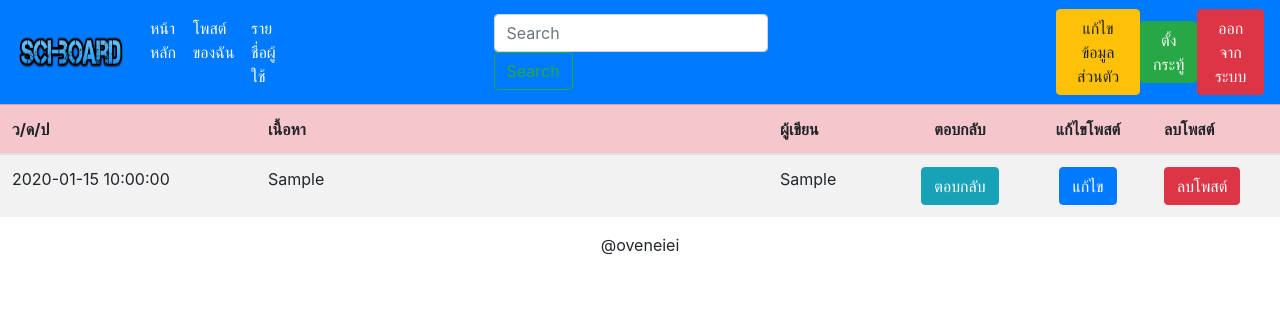
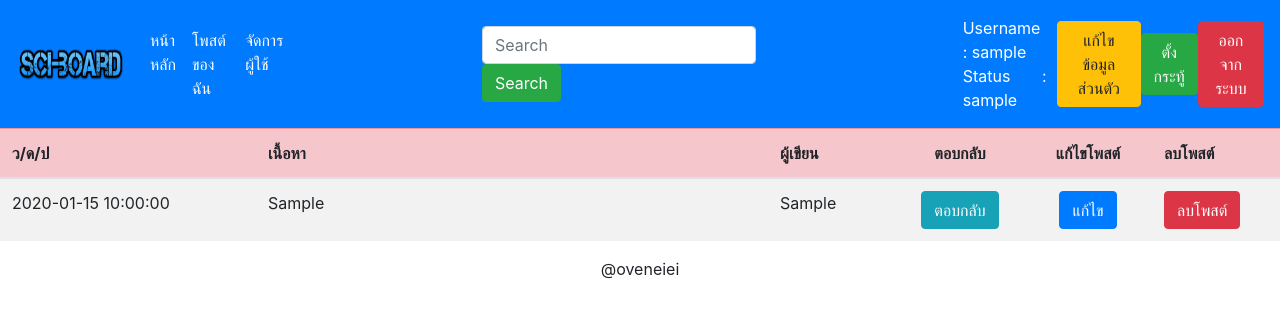
Before and after one commit to Adeptgg12/WEBBOARD, a PHP site: page /testadmin.php in a window 1280 px wide. Shown: the top 318 px of the page. Run offline with PHP 8.4, Linux system fonts and the light colour scheme; the visitor is signed in with stand-in values (Sample User, id 1); tables that the repository leaves empty or names only in its code hold one stand-in row (values such as "Sample post"); data that the repository does not hold is empty; some libraries are stand-ins or nearby versions.

Commit message:
show username+status

```diff
--- a/testadmin.php
+++ b/testadmin.php
@@ -54,19 +54,28 @@ try {
                             $Status = $_SESSION['Status'];
                             if ($Status == "ADMIN") {
                                 echo '<li class="nav-item active">
-                                <a class="nav-link" href="testadmin.php">หลังบ้าน<span class="sr-only">(current)</span></a>
+                                <a class="nav-link" href="testadmin.php">จัดการโพสต์<span class="sr-only">(current)</span></a>
                             </li>';
                             }
                             else{}
                             ?>
                             <li class="nav-item active">
-                                <a class="nav-link" href="listmember.php">รายชื่อผู้ใช้<span class="sr-only">(current)</span></a>
+                                <a class="nav-link" href="listmember.php">จัดการผู้ใช้<span class="sr-only">(current)</span></a>
                             </li>
                         </ul>
-                        <form method="post" class="form-inline my-2 my-lg-0" style="margin-left: 18%; margin-right: 25%;" action="search.php">
+                        <form method="post" class="form-inline my-2 my-lg-0" style="margin-left: 17%; margin-right: 17%;" action="search.php">
                             <input class="form-control mr-sm-2" type="search" placeholder="Search" aria-label="Search" name="search">
-                            <button class="btn btn-outline-success my-2 my-sm-0" type="submit">Search</button>
+                            <button class="btn btn-success my-2 my-sm-0" type="submit">Search</button>
                         </form>
+                        <ul class="navbar-nav mr-auto">
+                            <li class="nav-item active">
+                                <a class="nav-link"> Username : <?php echo $_SESSION['username']; ?> <br>
+                                Status&nbsp; &nbsp;&nbsp;&nbsp;&nbsp;&nbsp;: <?php echo $_SESSION['username']; ?>
+                                <span class="sr-only">(current)</span></a>
+                            </li>
+                            <?php
+                            ?>
+                        </ul>
                         <form class="form-inline my-2 my-lg-0" action="editusermember.php">
                             <button class="btn btn-warning" type="submit">แก้ไขข้อมูลส่วนตัว</button>
                         </form>
```
Also changed, not shown: listmember.php (+12 -0 lines), mypost.php (+11 -2 lines), test.php (+11 -3 lines).
